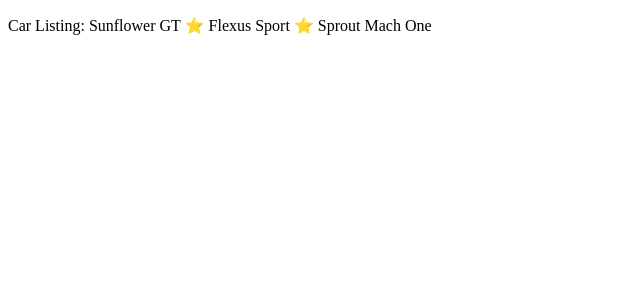
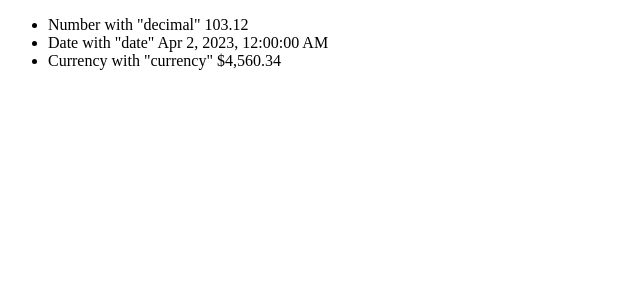
Before and after one commit to sedeeki-v2/angular-tutorial, an Angular app: page / in a window 1280 px wide. Shown: the top 300 px of the page, without its empty margins (0-640 px from the left). Built offline with nearby package versions, Linux system fonts and the light colour scheme.

Commit message:
Learned to use pipes

```diff
--- a/src/app/app.component.ts
+++ b/src/app/app.component.ts
@@ -1,15 +1,20 @@
-import {Component, inject} from '@angular/core';
-import {CarService} from './car.service';
+import {Component} from '@angular/core';
+import {DecimalPipe, DatePipe, CurrencyPipe} from '@angular/common';
 
 @Component({
   selector: 'app-root',
-  template: `<p>Car Listing: {{ display }}</p>`,
+  template: `
+    <ul>
+      <li>Number with "decimal" {{ num | number:'3.2-2' }}</li>
+      <li>Date with "date" {{ birthday | date:'medium' }}</li>
+      <li>Currency with "currency" {{ cost | currency }}</li>
+    </ul>
+  `,
   standalone: true,
+  imports: [DecimalPipe, DatePipe, CurrencyPipe],
 })
 export class AppComponent {
-  display = '';
-
-  constructor(private carService: CarService) {
-    this.display = this.carService.getCars().join(' ⭐️ ');
-  }
+  num = 103.1234;
+  birthday = new Date(2023, 3, 2);
+  cost = 4560.34;
 }
```
